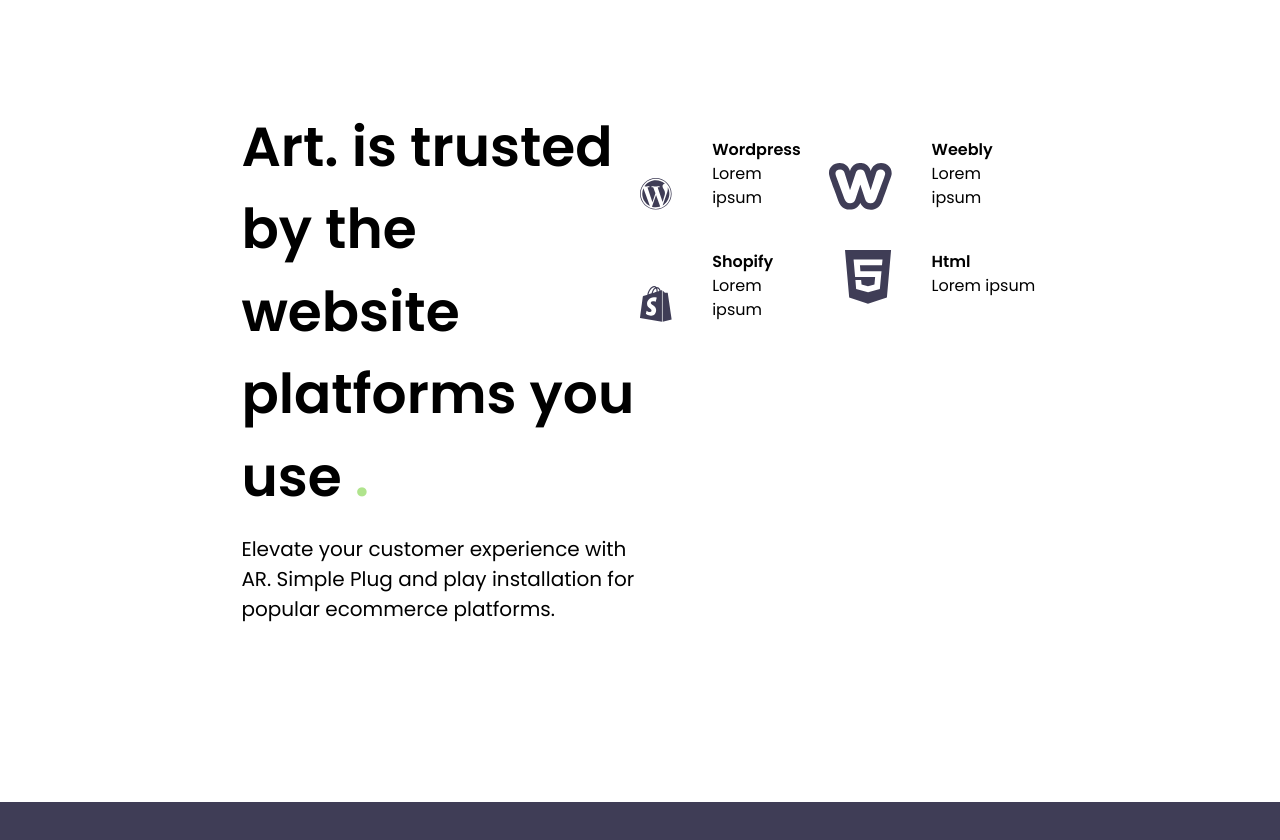
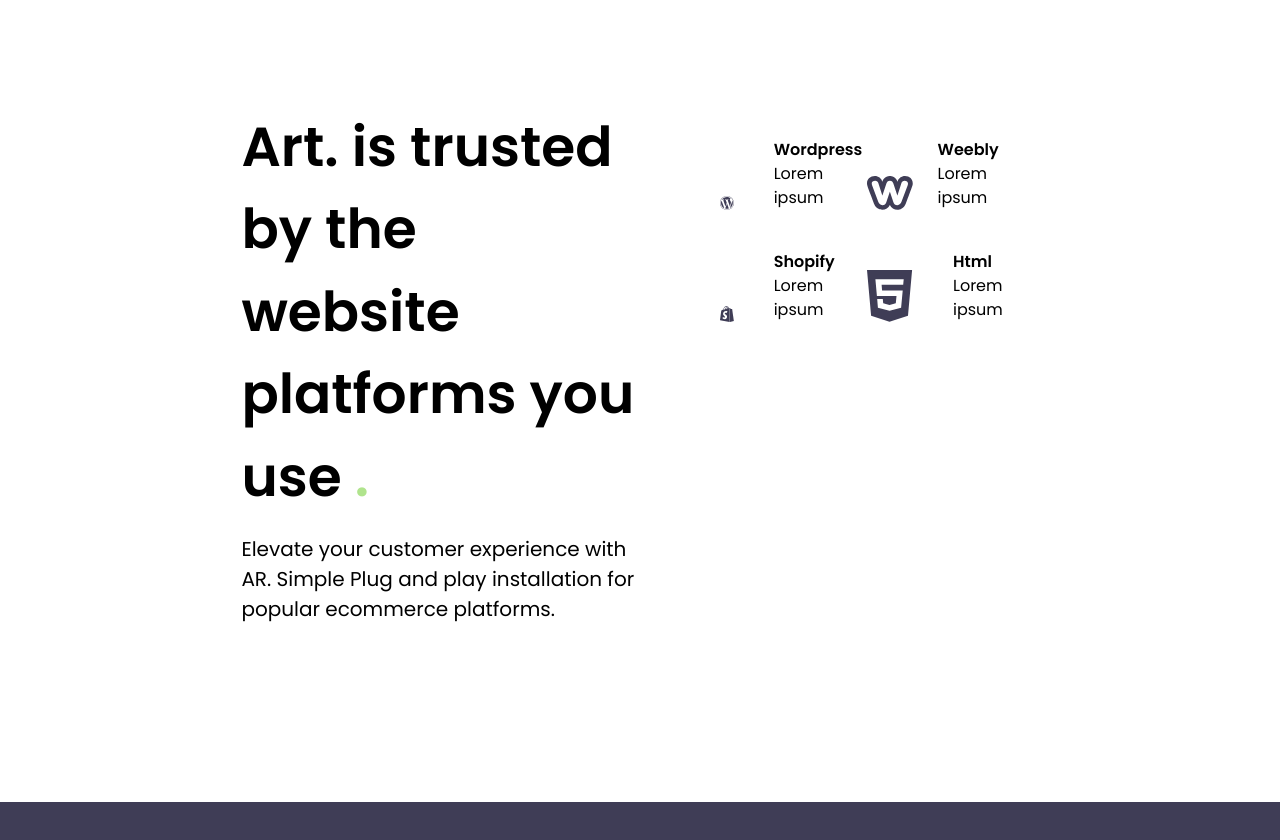
Before and after one commit to DaCostaSergio/ArtDemoViewer, a React (Create React App) app: page / in a window 1280 px wide. Shown: the part 2940-3780 px from the top of the page. Built offline with nearby package versions, Linux system fonts and the light colour scheme.

Commit message:
Padding left technologie

```diff
--- a/src/Components/SectionTechnology.js
+++ b/src/Components/SectionTechnology.js
@@ -99,7 +99,7 @@ export default function () {
                     </h2>
                 </div>
                 <div className="flex justify-between w-1/2 pt-36 ">
-                    <div className=" ">
+                    <div className="pl-20 ">
                         <div className="grid grid-cols-2 mr-10">
                             <div className="place-self-end mr-10">
                                 <img src={wordpress}></img>
```
